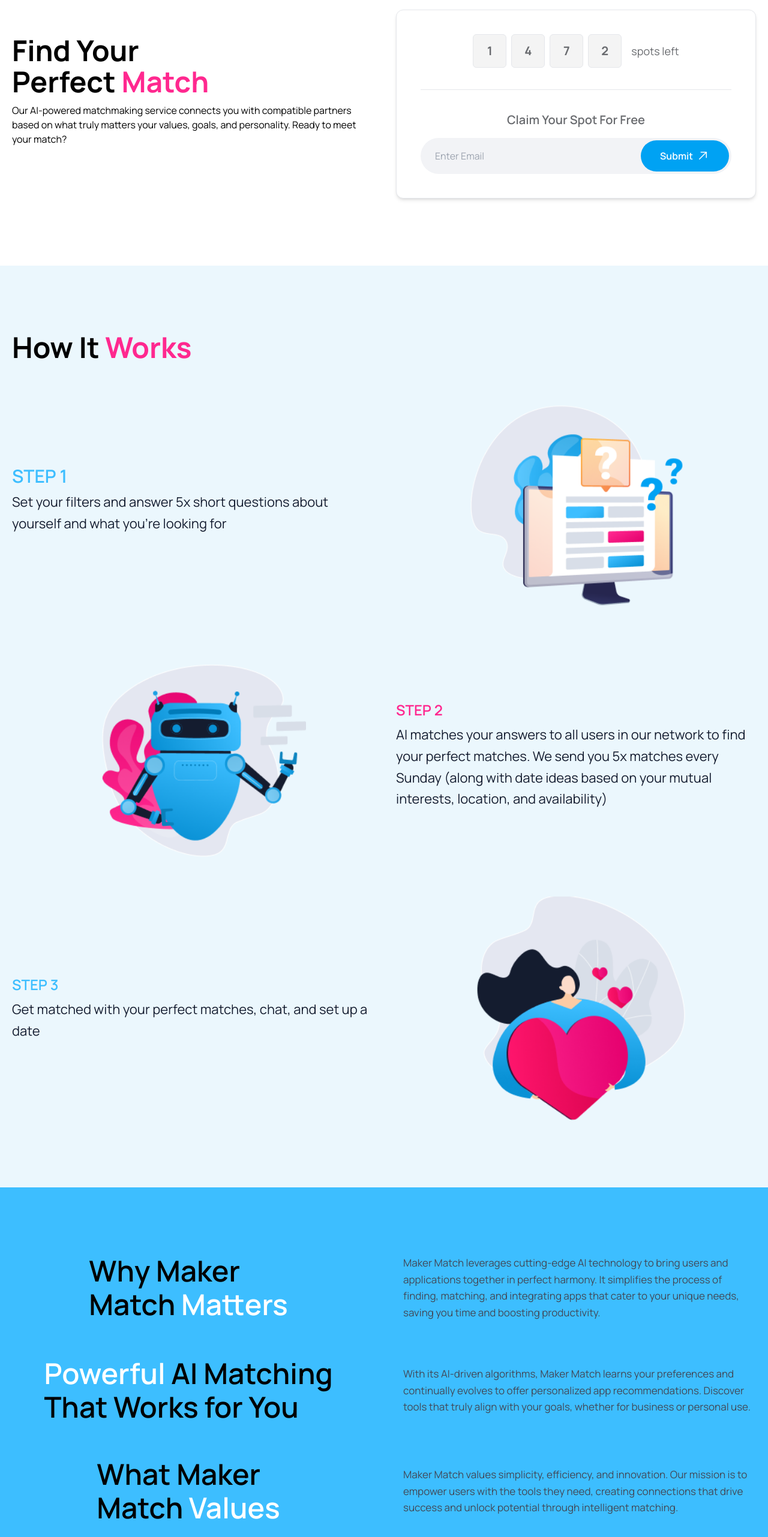
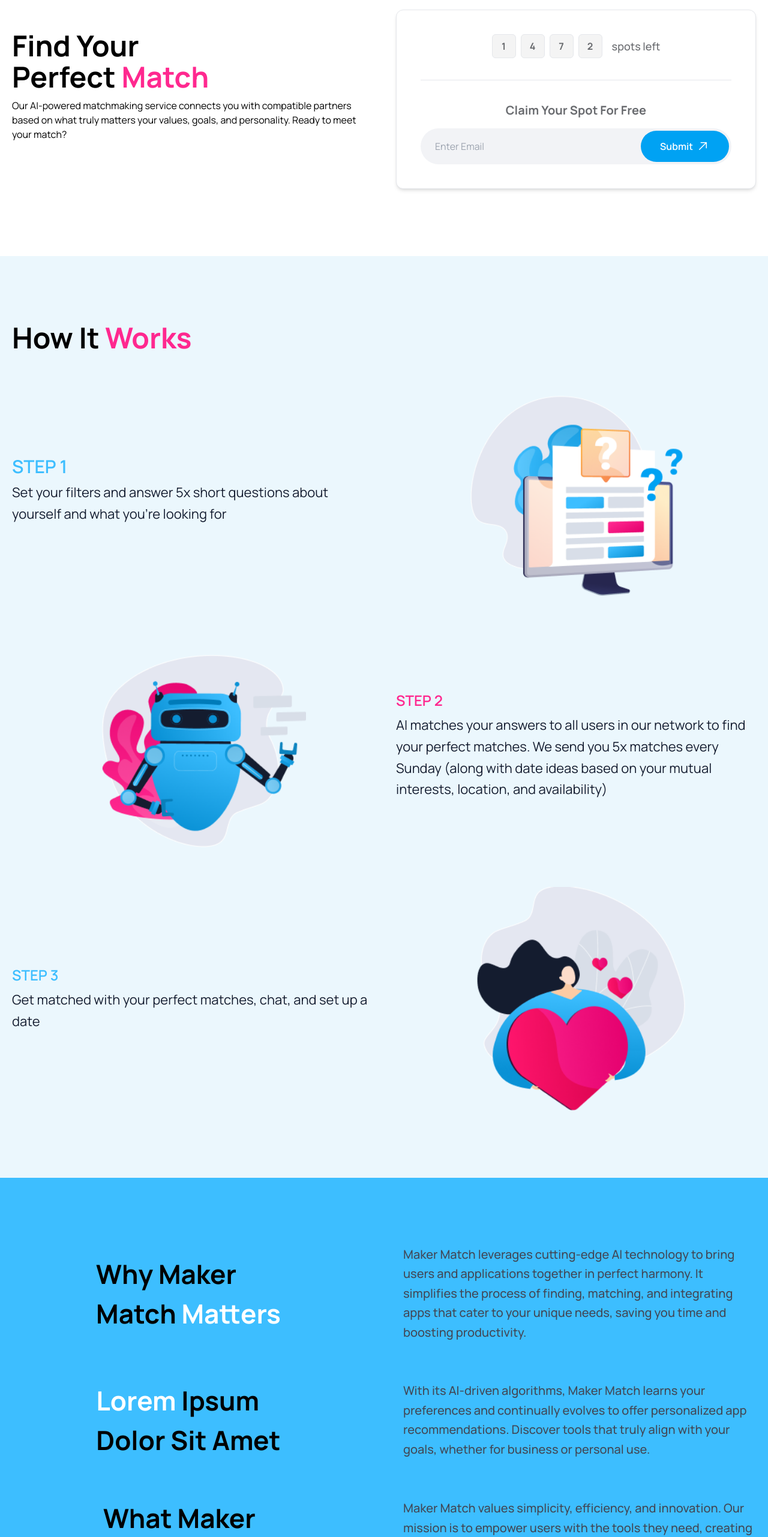
Before and after one commit to rakibislam2233/maker, a Next.js app: page / in a window 1280 px wide. Shown: the part 237-2800 px from the top of the page at 60% size. Built offline with nearby package versions, Linux system fonts and the light colour scheme; a web font is replaced by a local one.

Commit message:
Enhance Benefits, HeroSection, Navbar, and WhyMatchMaker components: improve text hierarchy, adjust font weights, and refine layout for better readability and user experience

```diff
--- a/src/components/Benefits/Benefits.tsx
+++ b/src/components/Benefits/Benefits.tsx
@@ -32,10 +32,10 @@
   return (
     <section id="benefits" className="w-full bg-white px-5 py-16 md:py-28">
       <div className="w-full max-w-7xl mx-auto">
-        <h2 className="text-3xl md:text-5xl font-bold mb-12 text-center">
+        <h2 className="text-3xl md:text-5xl xl:text-7xl font-bold leading-normal">
           BENEFITS
         </h2>
-        <div className="grid grid-cols-1 md:grid-cols-3 gap-8">
+        <div className="grid grid-cols-1 md:grid-cols-3 gap-8 mt-[57px]">
           {benefits.map((benefit) => (
             <div key={benefit.id} className="w-full flex flex-col gap-3">
               <div className="bg-[#9DDEFF] p-5 rounded-md">
--- a/src/components/HeroSection/HeroSection.tsx
+++ b/src/components/HeroSection/HeroSection.tsx
@@ -32,17 +32,17 @@
               {spotsArray.map((digit, index) => (
                 <div
                   key={index}
-                  className="size-14 flex items-center justify-center border rounded-md bg-[#F4F4F4]"
+                  className="size-[40px] flex items-center justify-center border rounded-md bg-[#F4F4F4]"
                 >
-                  <span className="text-xl font-bold text-[#696B6F]">
+                  <span className="text-[16px] font-bold text-[#696B6F]">
                     {digit}
                   </span>
                 </div>
               ))}
-              <span className="text-lg text-[#696B6F] ml-2">spots left</span>
+              <span className="text-lg font-medium text-[#696B6F] ml-2">spots left</span>
             </div>
             <hr className="my-9" />
-            <h3 className="text-xl font-semibold text-[#696B6F] mb-4">
+            <h3 className="text-xl font-bold text-[#696B6F] mb-4">
               Claim Your Spot For Free
             </h3>
             <div className="flex justify-between items-center gap-1 rounded-full bg-[#F2F3F6] p-1">
--- a/src/components/Navbar/Navbar.tsx
+++ b/src/components/Navbar/Navbar.tsx
@@ -70,7 +70,7 @@
           {navLink.map((link, index) => (
             <li
               key={index}
-              className="px-4 py-2 font-semibold text-[16px] text-[#484D59] hover:text-pink-500 md:px-0"
+              className="px-4 py-2 font-medium text-[16px] text-[#484D59] hover:text-pink-500 md:px-0"
             >
               <Link href={link.url} scroll={true} onClick={() => setIsMenuOpen(false)}>
                 {link.title}
--- a/src/components/WhyMatchMaker/WhyMatchMaker.tsx
+++ b/src/components/WhyMatchMaker/WhyMatchMaker.tsx
@@ -7,48 +7,48 @@
       className="w-full bg-primary px-5 py-16 md:py-28"
     >
       <div className="w-full max-w-7xl mx-auto grid grid-cols-1 md:grid-cols-2 place-items-center gap-10 md:gap-16">
-        <div className="space-y-2">
-          <h1 className="text-3xl md:text-5xl font-semibold leading-normal">
+        <div>
+          <h1 className="text-3xl md:text-[44px] font-bold leading-normal">
             Why Maker
           </h1>
-          <h1 className="text-3xl  md:text-5xl font-semibold leading-normal">
+          <h1 className="text-3xl  md:text-[44px] font-bold leading-normal">
             Match <span className="text-white">Matters</span>
           </h1>
         </div>
         <div>
-          <p className="text-[#424857] text-[17px] leading-relaxed">
+          <p className="text-[#424857] font-medium text-lg md:text-[20px] leading-relaxed">
             Maker Match leverages cutting-edge AI technology to bring users and
             applications together in perfect harmony. It simplifies the process
             of finding, matching, and integrating apps that cater to your unique
             needs, saving you time and boosting productivity.
           </p>
         </div>
-        <div className="space-y-2">
-          <h1 className="text-3xl md:text-5xl font-semibold leading-normal">
-            <span className="text-white">Powerful</span> AI Matching
+        <div>
+          <h1 className="text-3xl md:text-[44px] font-bold leading-normal">
+            <span className="text-white">Lorem</span> Ipsum
           </h1>
-          <h1 className="text-3xl  md:text-5xl font-semibold leading-normal">
-            That Works for You
+          <h1 className="text-3xl md:text-[44px] font-bold leading-normal">
+            Dolor Sit Amet
           </h1>
         </div>
         <div>
-          <p className="text-[#424857] text-[17px] leading-relaxed">
+          <p className="text-[#424857] font-medium text-lg md:text-[20px] leading-relaxed">
             With its AI-driven algorithms, Maker Match learns your preferences
             and continually evolves to offer personalized app recommendations.
             Discover tools that truly align with your goals, whether for
             business or personal use.
           </p>
         </div>
-        <div className="space-y-2">
-          <h1 className="text-3xl md:text-5xl font-semibold leading-normal">
+        <div>
+          <h1 className="text-3xl md:text-[44px] font-bold leading-normal">
             What Maker
           </h1>
-          <h1 className="text-3xl  md:text-5xl font-semibold leading-normal">
+          <h1 className="text-3xl md:text-[44px] font-bold leading-normal">
             Match <span className="text-white">Values</span>
           </h1>
         </div>
         <div>
-          <p className="text-[#424857] text-[17px] leading-relaxed">
+          <p className="text-[#424857] font-medium text-lg md:text-[20px] leading-relaxed">
             Maker Match values simplicity, efficiency, and innovation. Our
             mission is to empower users with the tools they need, creating
             connections that drive success and unlock potential through
```
